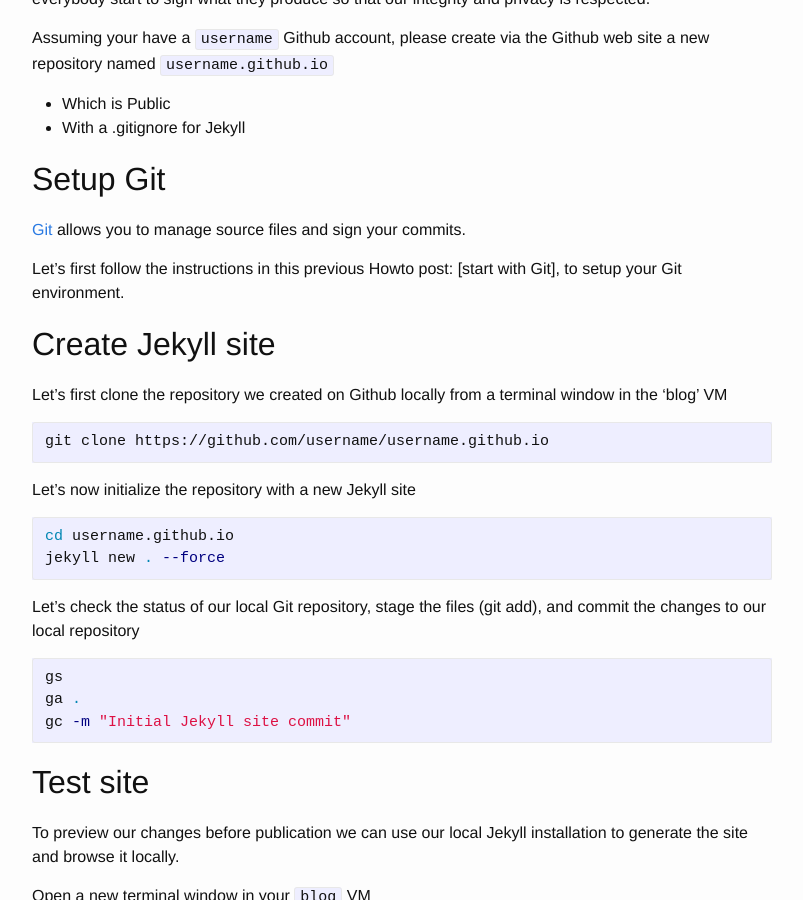
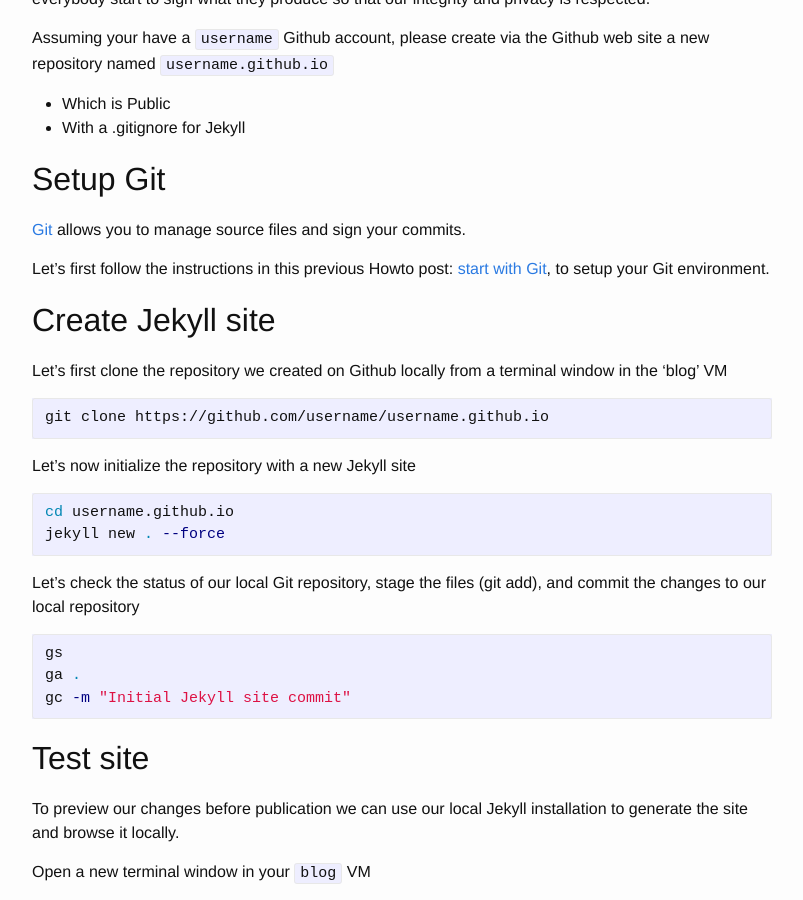
Before and after one commit to adubois/adubois.github.io, a Jekyll site: the page built from _posts/2016-01-17-create-github-blog.md, in a window 1280 px wide and 900 px high, scrolled down 1515 px. Shown: the whole window, without its empty margins (238-1041 px from the left). Built offline with Jekyll 4.4.1, drawn with Linux system fonts in a browser that asks for light colours; part of the change alters nothing that is shown.

```diff
--- a/_posts/2016-01-17-create-github-blog.md
+++ b/_posts/2016-01-17-create-github-blog.md
@@ -92,7 +92,8 @@ Setup Git
 source files and sign your commits.
 
 Let's first follow the instructions in this previous Howto post:
-[start with Git], to setup your Git environment.
+[start with Git](/howto/2016/01/16/starting-with-git/), to setup your Git
+environment.
 
 Create Jekyll site
 ------------------
```
